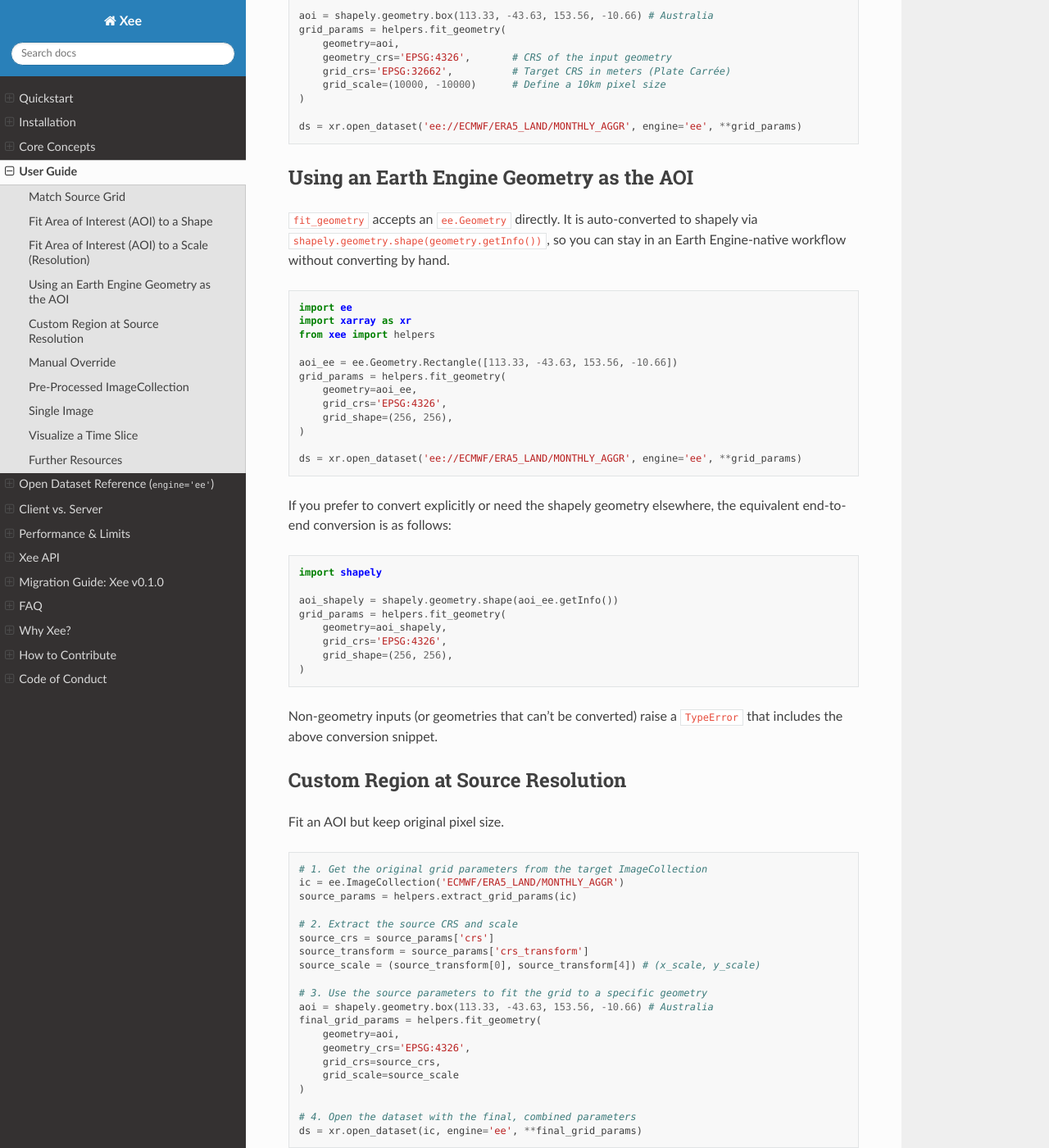
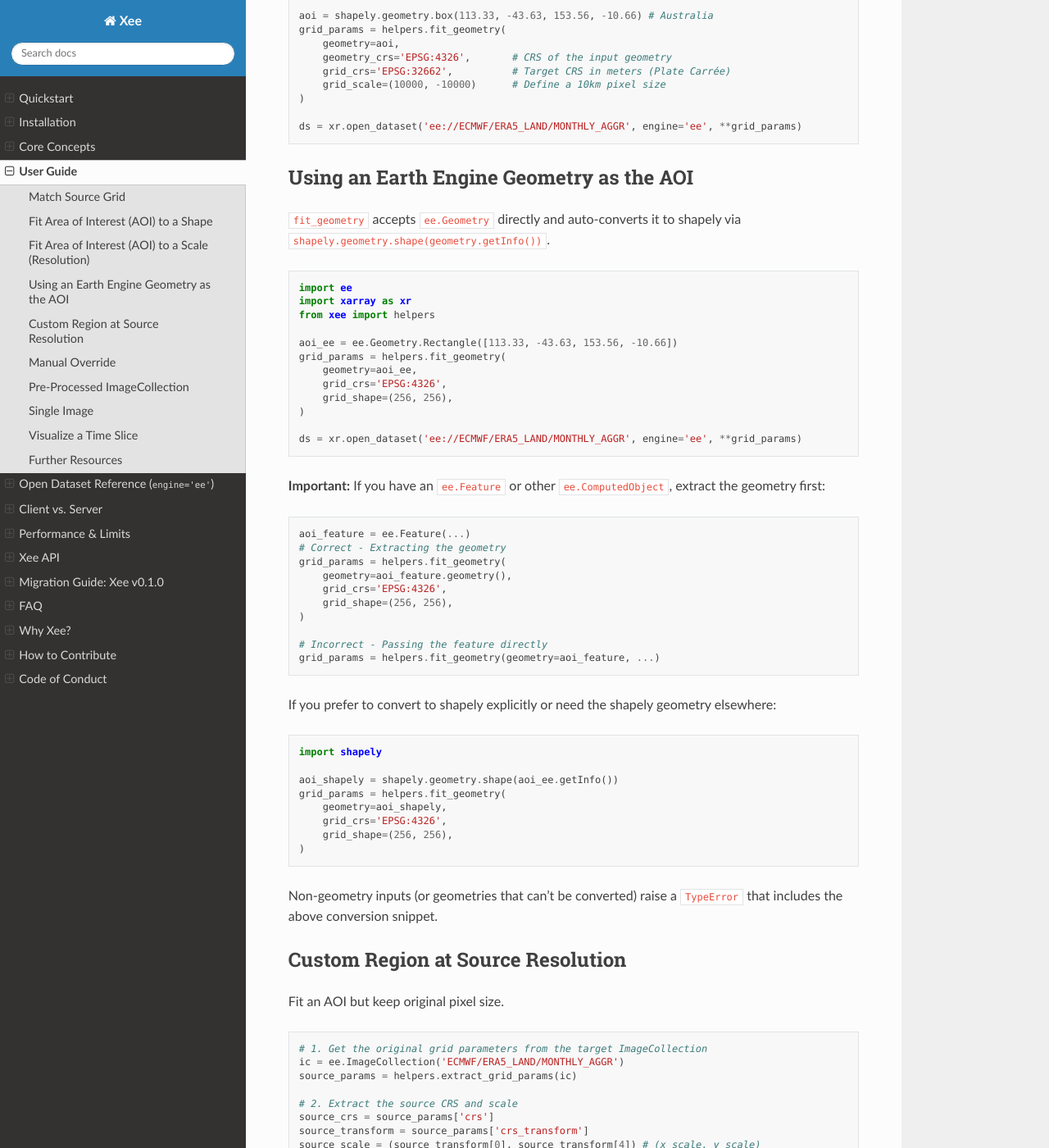
Before and after one commit to google/Xee, a Sphinx documentation site: the page built from docs/guide.md, in a window 1280 px wide and 1400 px high, scrolled down 1058 px. Shown: the whole window at 82% size. Built offline with Sphinx 7.4.7 and the Read the Docs theme 3.1.0, drawn with Linux system fonts in a browser that asks for light colours; the version number could not be read and is left out.

Commit message:
chore: update docs

````diff
--- a/docs/guide.md
+++ b/docs/guide.md
@@ -59,7 +59,7 @@ ds = xr.open_dataset('ee://ECMWF/ERA5_LAND/MONTHLY_AGGR', engine='ee', **grid_pa
 
 ## Using an Earth Engine Geometry as the AOI
 
-`fit_geometry` accepts an `ee.Geometry` directly. It is auto-converted to shapely via `shapely.geometry.shape(geometry.getInfo())`, so you can stay in an Earth Engine-native workflow without converting by hand.
+`fit_geometry` accepts `ee.Geometry` directly and auto-converts it to shapely via `shapely.geometry.shape(geometry.getInfo())`.
 
 ```python
 import ee
@@ -76,7 +76,22 @@ grid_params = helpers.fit_geometry(
 ds = xr.open_dataset('ee://ECMWF/ERA5_LAND/MONTHLY_AGGR', engine='ee', **grid_params)
 ```
 
-If you prefer to convert explicitly or need the shapely geometry elsewhere, the equivalent end-to-end conversion is as follows:
+**Important:** If you have an `ee.Feature` or other `ee.ComputedObject`, extract the geometry first:
+
+```python
+aoi_feature = ee.Feature(...)
+# Correct - Extracting the geometry
+grid_params = helpers.fit_geometry(
+    geometry=aoi_feature.geometry(),
+    grid_crs='EPSG:4326',
+    grid_shape=(256, 256),
+)
+
+# Incorrect - Passing the feature directly
+grid_params = helpers.fit_geometry(geometry=aoi_feature, ...)
+```
+
+If you prefer to convert to shapely explicitly or need the shapely geometry elsewhere:
 
 ```python
 import shapely
````
Also changed, not shown: docs/faq.md (+10 -1 lines), docs/quickstart.md (+1 -1 lines).
